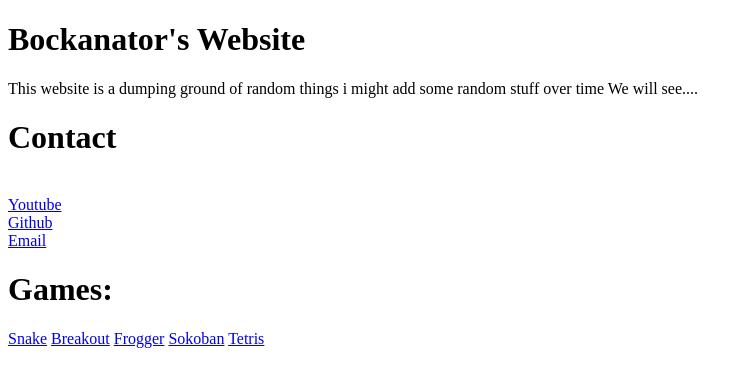
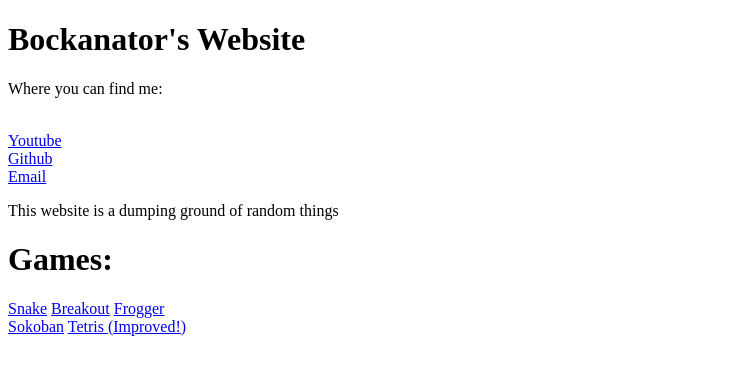
Before and after one commit to Bockanator/bockanator.github.io, a plain HTML site: page index.html in a window 1280 px wide. Shown: the whole page, without its empty margins (0-752 px from the left). Drawn offline with Linux system fonts and the light colour scheme.

Commit message:
Update index.html

```diff
--- a/index.html
+++ b/index.html
@@ -5,20 +5,22 @@
 <body>
 
 <h1>Bockanator's Website</h1>
-<p>This website is a dumping ground of random things i might add some random stuff over time
-  We will see....</p>
 
-<h1>Contact</h1>
+<p>Where you can find me:</p>
+
 <br><a href="https://www.youtube.com/channel/UC-tLXc6omMw3eXZvQ6kF0Ag">Youtube</a>
 <br><a href="https://github.com/Bockanator">Github</a>
 <br><a href=mailto:<bockanator@protonmail.com>Email </a>
+
+<p>This website is a dumping ground of random things</p>
+
 
 <h1>Games:</h1>
 <A HREF="snake.html">Snake</A>
 <A HREF="breakout.html">Breakout</A>
 <A HREF="frogger.html">Frogger</A>
-<A HREF="sokoban.html">Sokoban</A>
-<A HREF="tetris.html">Tetris</A>
+<br><A HREF="sokoban.html">Sokoban</A>
+<A HREF="tetris/tetris.html">Tetris (Improved!)</A>
 
 
 </body>
```
